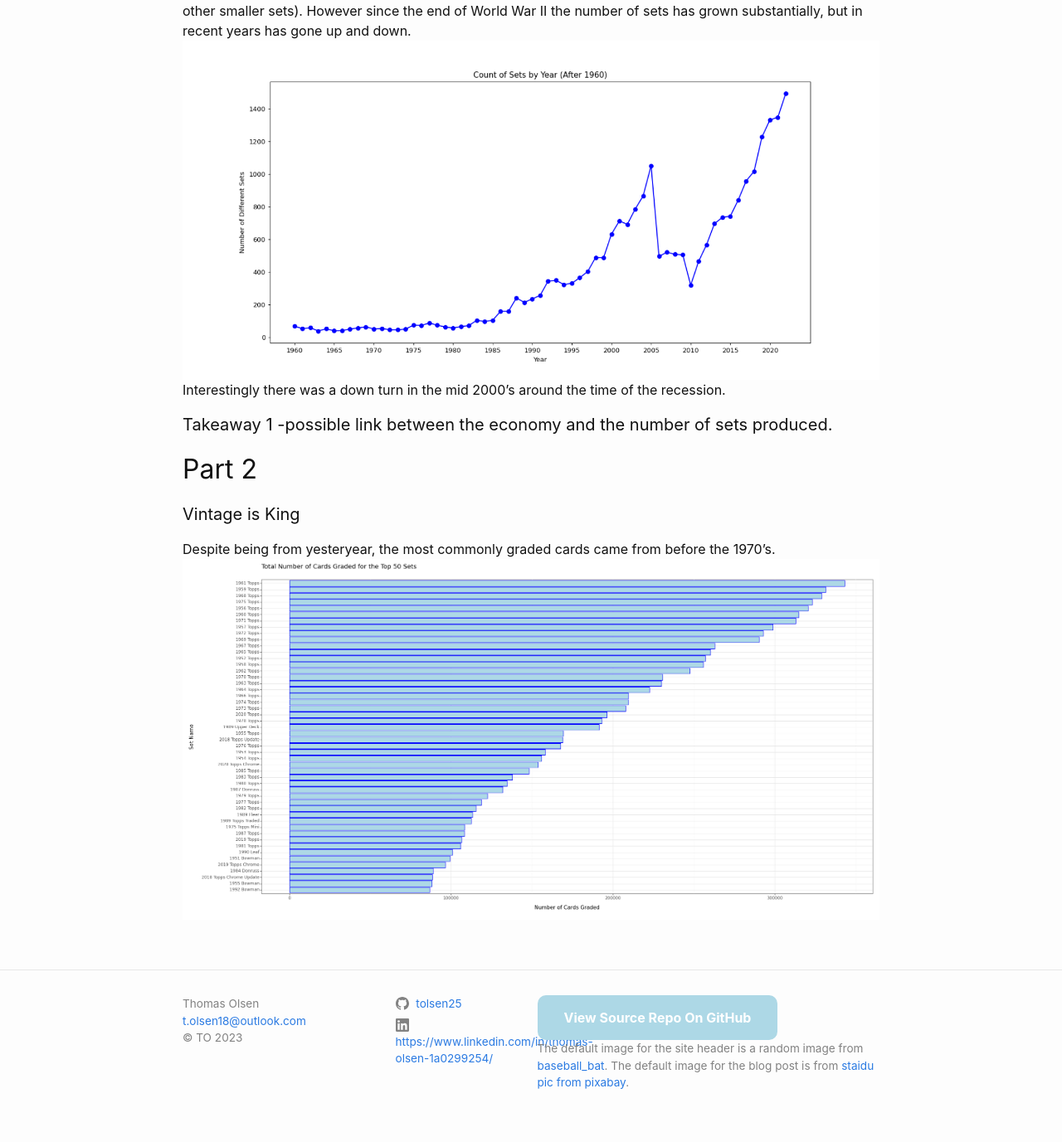
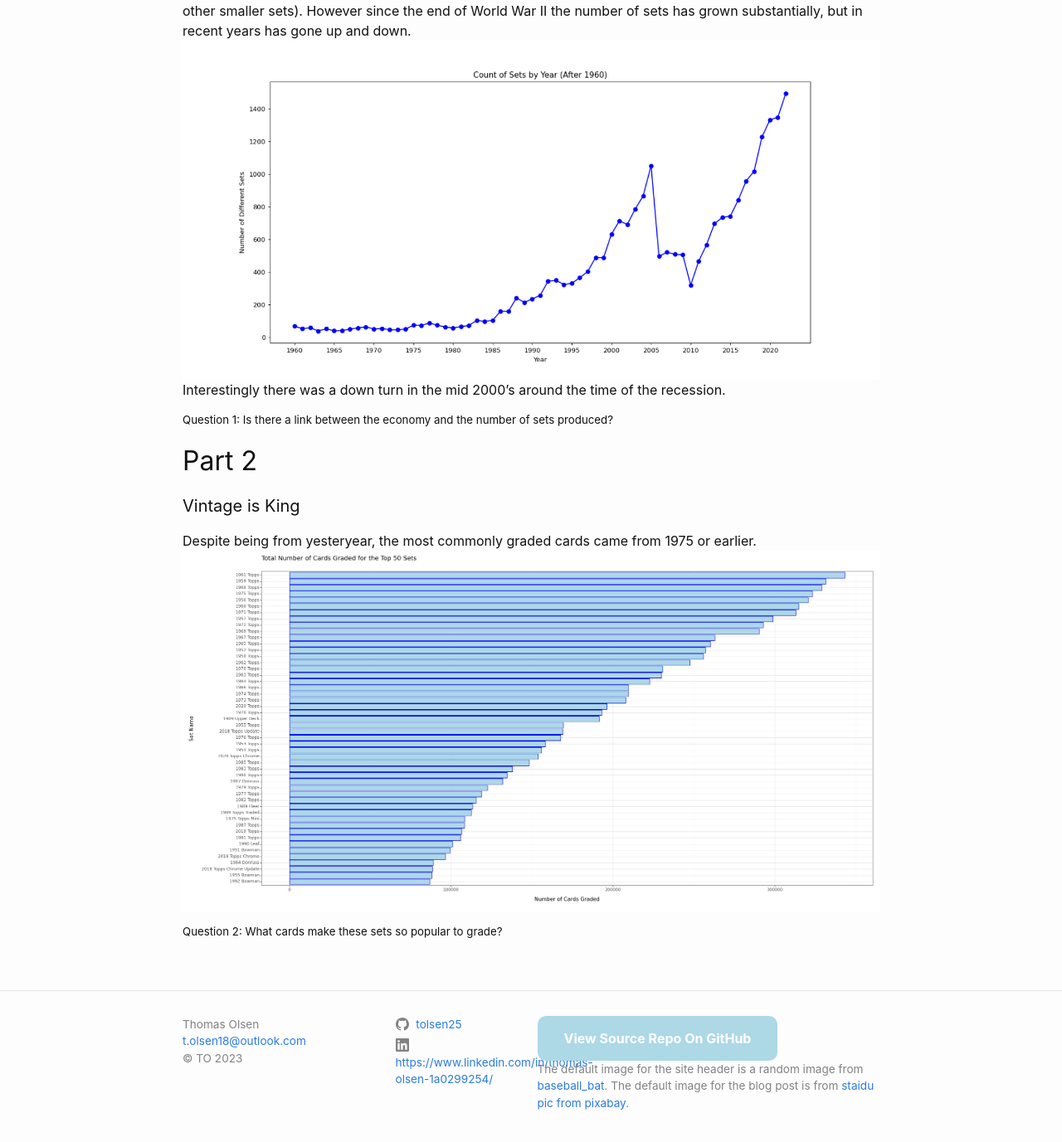
Before and after one commit to tolsen25/tolsen25.github.io, a Jekyll site: the page built from _posts/2023-12-13-PSA-EDA.md, in a window 1280 px wide and 1400 px high, scrolled down 686 px. Shown: the top 1377 px of the window at 83% size. Built offline with Jekyll 4.4.1, drawn with Linux system fonts in a browser that asks for light colours; comment, search, counter and statistics services are not loaded; some of the changed text lies outside the part shown.

Commit message:
Update 2023-12-13-PSA-EDA.md

```diff
--- a/_posts/2023-12-13-PSA-EDA.md
+++ b/_posts/2023-12-13-PSA-EDA.md
@@ -13,9 +13,10 @@
 For the majority of the history of baseball cards there have only been a handful of popular sets (with lots of other smaller sets).  However since the end of World War II the number of sets has grown substantially, but in recent years has gone up and down.
 ![img](/assets/images/numberOfSets.png)
 Interestingly there was a down turn in the mid 2000's around the time of the recession.
-#### Takeaway 1 -possible link between the economy and the number of sets produced.
+##### Question 1: Is there a link between the economy and the number of sets produced?
 
 ## Part 2
 #### Vintage is King
-Despite being from yesteryear, the most commonly graded cards came from before the 1970's.
+Despite being from yesteryear, the most commonly graded cards came from 1975 or earlier.
 ![img](/assets/images/topSetPopCol.png)
+##### Question 2: What cards make these sets so popular to grade?
```
